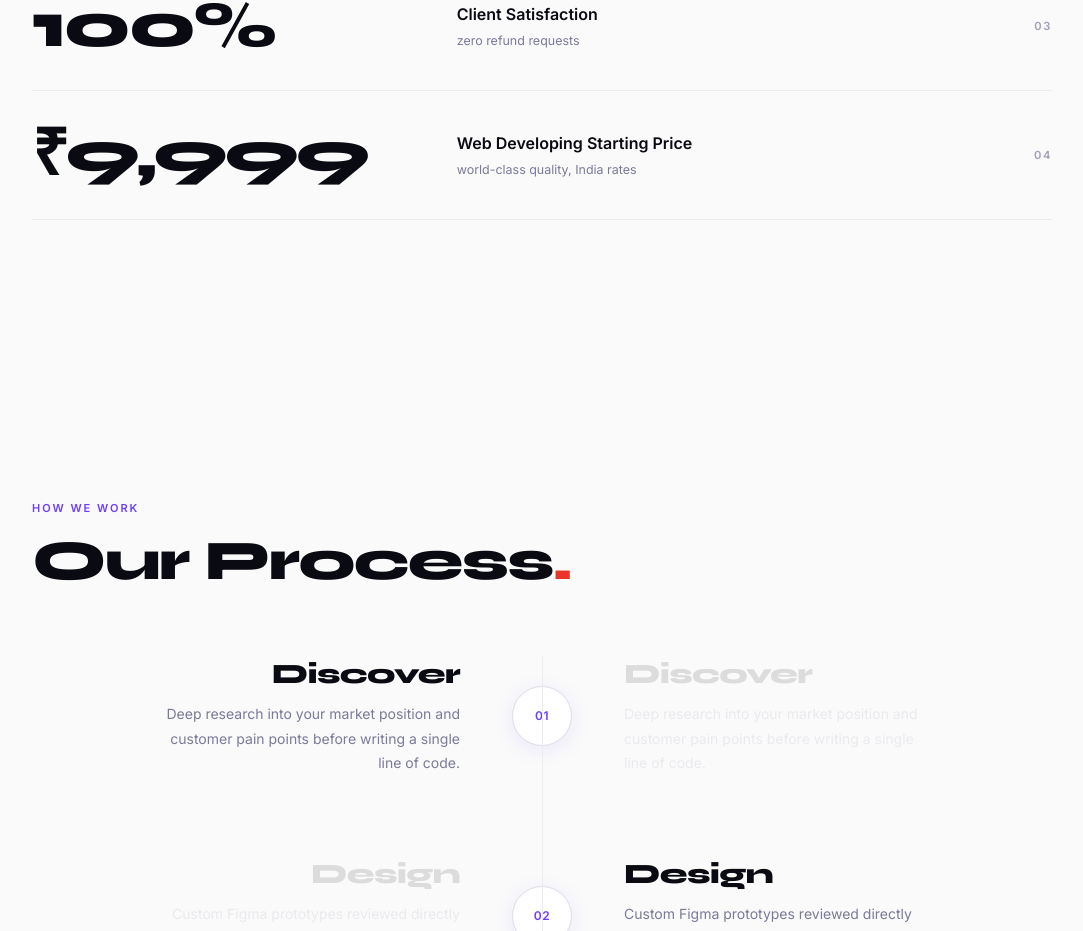
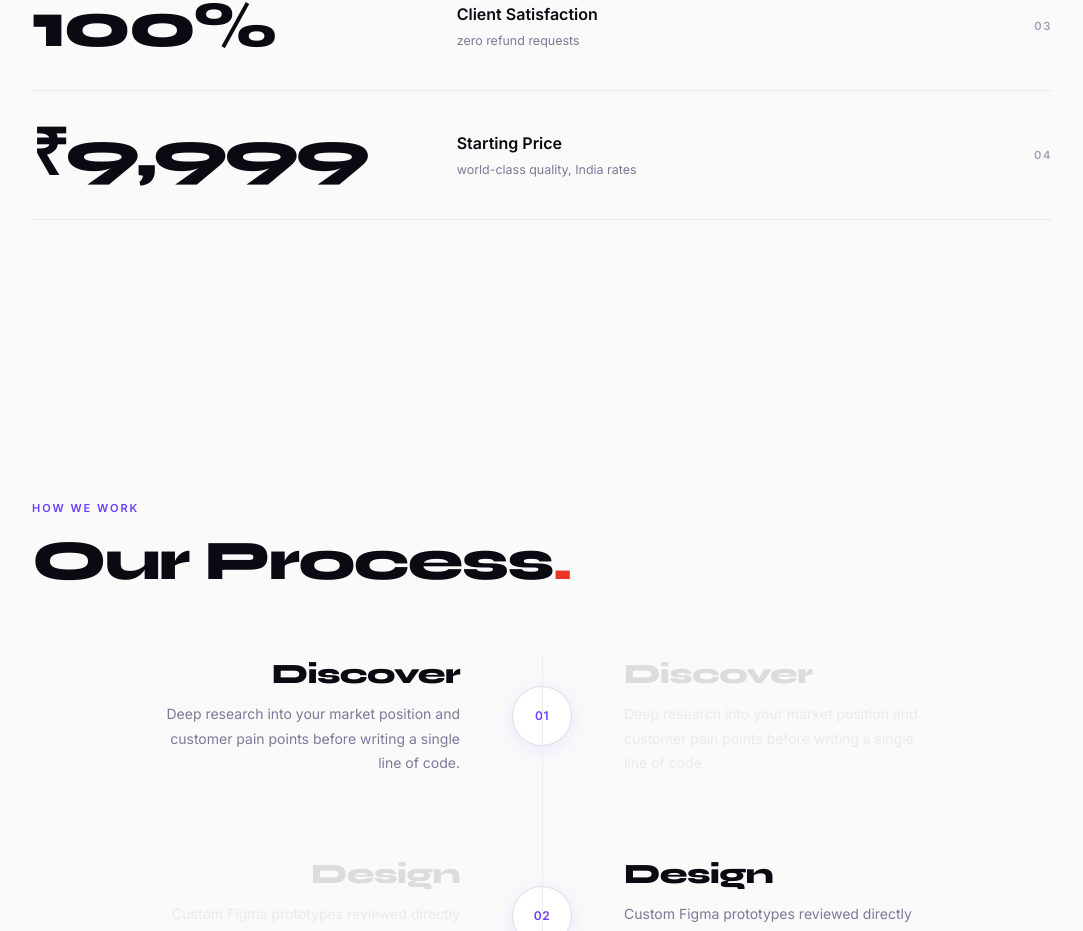
Before and after one commit to tush-art18/palasync-website, a React (Vite) app: page / in a window 1280 px wide. Shown: the part 3712-4643 px from the top of the page, without its empty margins (98-1181 px from the left). Built offline with nearby package versions, Linux system fonts and the light colour scheme.

Commit message:
Standardize pricing packages to ₹9,999, ₹24,999, and ₹49,999+ across website

```diff
--- a/src/pages/Home.tsx
+++ b/src/pages/Home.tsx
@@ -48,7 +48,7 @@ const STATS = [
   { value: '10+',    label: 'Projects Delivered', sub: 'since 2025' },
   { value: '3 wks',  label: 'Average Delivery',   sub: 'fast without cutting corners' },
   { value: '100%',   label: 'Client Satisfaction', sub: 'zero refund requests' },
-  { value: '₹9,999', label: 'Web Developing Starting Price',      sub: 'world-class quality, India rates' },
+  { value: '₹9,999', label: 'Starting Price',      sub: 'world-class quality, India rates' },
 ]
 
 const PROCESS = [
--- a/src/pages/Pricing.tsx
+++ b/src/pages/Pricing.tsx
@@ -6,7 +6,7 @@ import { Helmet } from 'react-helmet-async'
 const PLANS = [
   {
     name: 'Starter',
-    price: '₹7,999',
+    price: '₹9,999',
     desc: 'Perfect for local businesses, portfolios, and landing pages needing a high-end online presence.',
     features: [
       'Single-page layout / Landing Page',
@@ -28,7 +28,7 @@ const PLANS = [
   },
   {
     name: 'Growth',
-    price: '₹19,999',
+    price: '₹24,999',
     desc: 'Our most popular plan. Ideal for growing brands and startups needing a blog or multi-page product showcase.',
     features: [
       'Up to 5 custom layout pages',
--- a/src/pages/Services.tsx
+++ b/src/pages/Services.tsx
@@ -72,7 +72,7 @@ const SERVICES_DATA = {
   'saas-products': {
     title: 'SaaS Products',
     subtitle: 'Full-stack application development. From database architecture to custom client portals.',
-    price: '₹59,999',
+    price: '₹49,999+',
     timeline: '4-6 Weeks',
     icon: '◆',
     accent: '#22C55E',
```
